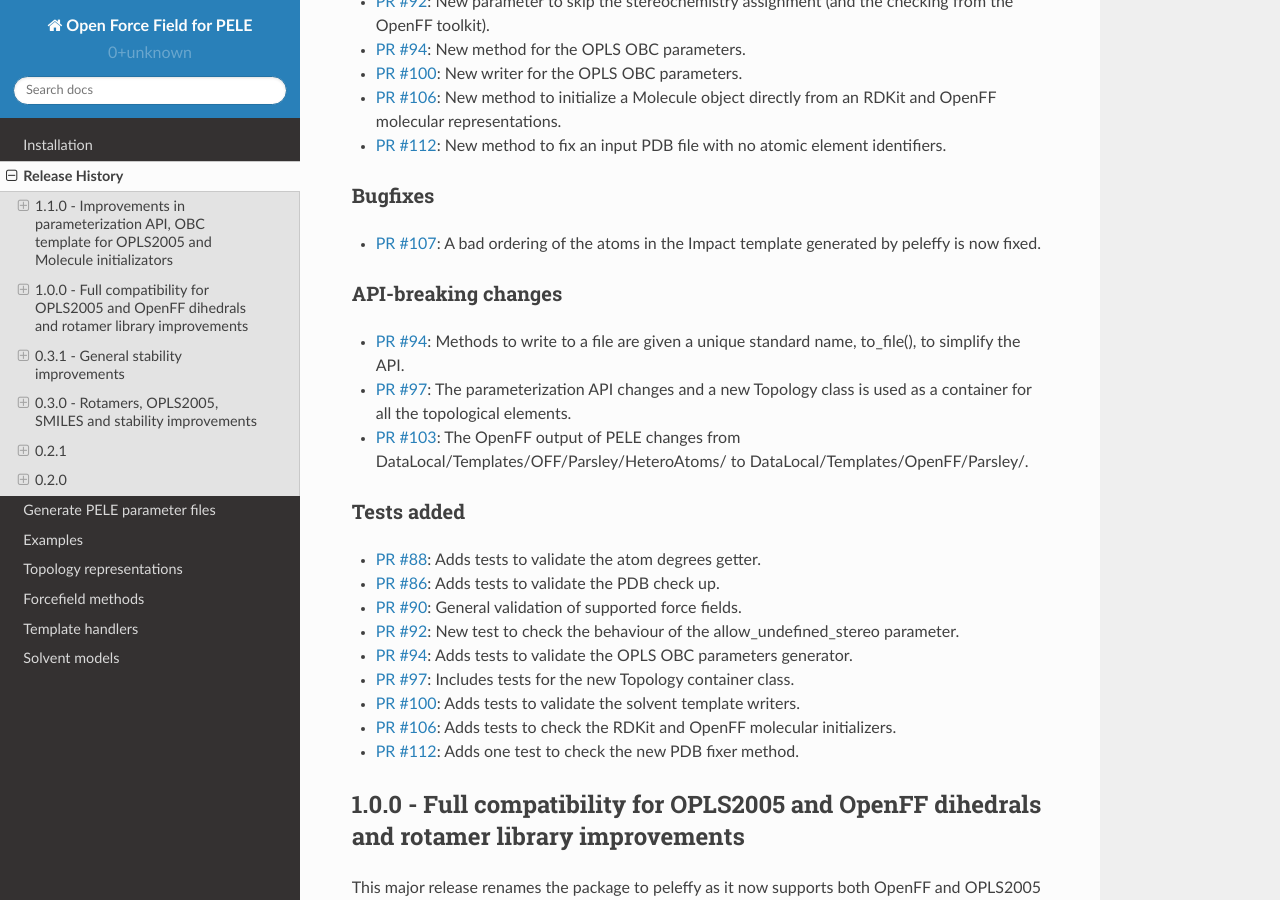
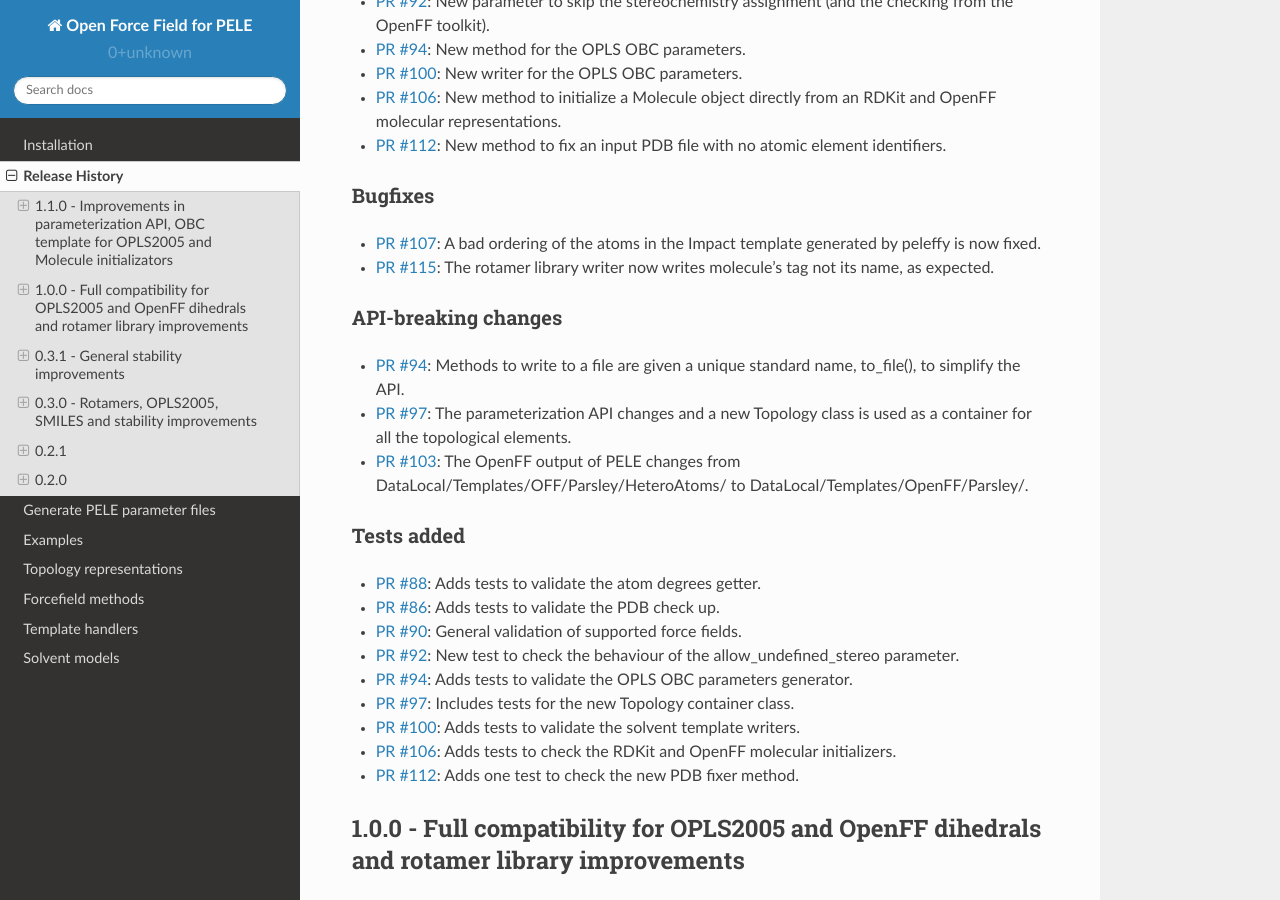
Before and after one commit to martimunicoy/peleffy, a Sphinx documentation site: the page built from docs/releasehistory.rst, in a window 1280 px wide and 900 px high, scrolled down 720 px. Built offline with Sphinx 7.4.7 and the Read the Docs theme 2.0.0, drawn with Linux system fonts in a browser that asks for light colours.

Commit message:
Update releasehistory.rst

```diff
--- a/docs/releasehistory.rst
+++ b/docs/releasehistory.rst
@@ -27,6 +27,7 @@
 Bugfixes
 """"""""
 - `PR #107 <https://github.com/martimunicoy/peleffy/pull/107>`_: A bad ordering of the atoms in the Impact template generated by peleffy is now fixed.
+- `PR #115 <https://github.com/martimunicoy/peleffy/pull/115>`_: The rotamer library writer now writes molecule's tag not its name, as expected.
 
 API-breaking changes
 """"""""""""""""""""
```
